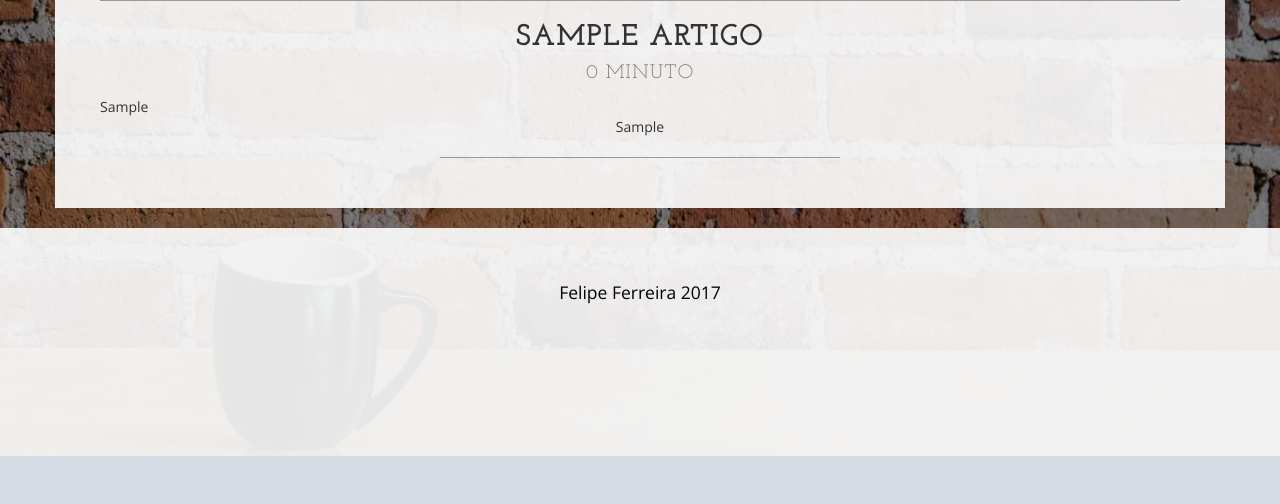
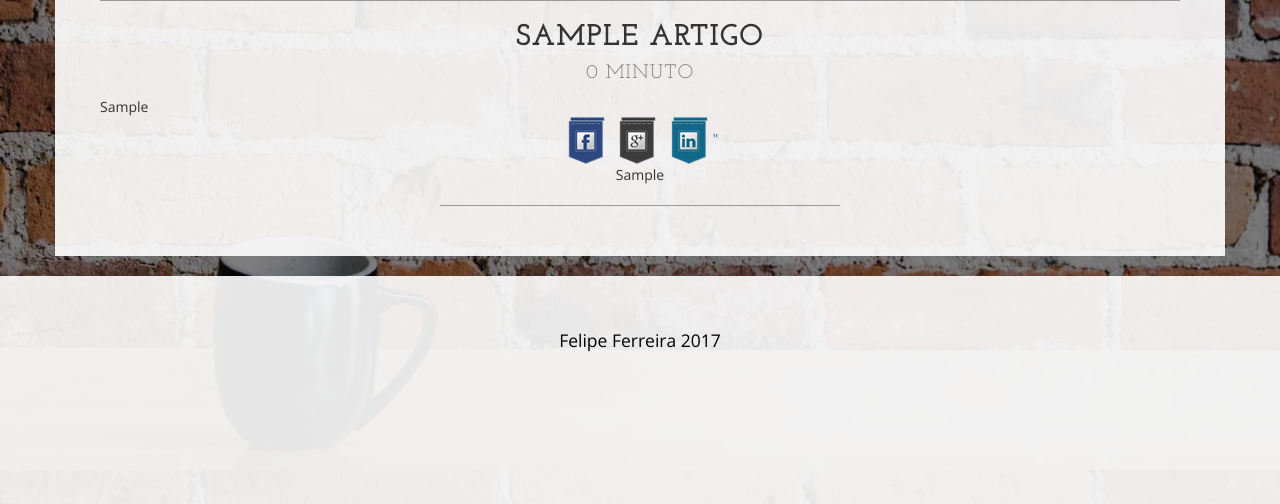
Before and after one commit to SamambaMan/blogfelipeferreira, a Django app: a page that uses blog/templates/blog/artigo.html in a window 1280 px wide. Shown: the part 1130-1634 px from the top of the page. Before the commit the page ends 1586 px from the top, so only its background shows below. Run offline with Django 3.2, Linux system fonts and the light colour scheme; tables that the repository leaves empty hold one stand-in row (values such as "Sample post"); grey boxes marked "Sample" are stand-in pictures; some libraries are stand-ins or nearby versions.

Commit message:
mais melhorias no compartilhamento social

```diff
--- a/blog/templates/blog/artigo.html
+++ b/blog/templates/blog/artigo.html
@@ -22,9 +22,15 @@
             {{artigo.Conteudo|safe}}
         </div>
         <div class="text-center">
-            {% post_to_facebook request.build_absolute_uri|urlencode link_text="<img src='/static/img/icons/48/Facebook.png' title='Compartilhar no Facebook'>" %}
-            {% post_to_gplus request.build_absolute_uri|urlencode link_text="<img src='/static/img/icons/48/Gplus.png' title='Compartilhar no G+'>" %}
-            {% post_to_linkedin "{{ artigo.Titulo }}" link_text="<img src='/static/img/icons/48/Linkedin.png' title='Compartilhar no Linkedin'>" %}
+            <a href="http://www.facebook.com/sharer/sharer.php?u={{request.build_absolute_uri|urlencode}}">
+                <img src='/static/img/icons/48/Facebook.png' title='Compartilhar no Facebook'>
+            </a>
+            <a href="http://plus.google.com/share?url={{request.build_absolute_uri|urlencode}}">
+                <img src='/static/img/icons/48/Gplus.png' title='Compartilhar no G+'>
+            </a>
+            <a href="https://www.linkedin.com/shareArticle?mini=true&title={{ artigo.Titulo|urlencode }}&url={{request.build_absolute_uri|urlencode}}">
+                <img src='/static/img/icons/48/Linkedin.png' title='Compartilhar no Linkedin'>"
+            </a>
         </div>
         {% if rodapepagina %}
             {{ rodapepagina|safe }}
```
